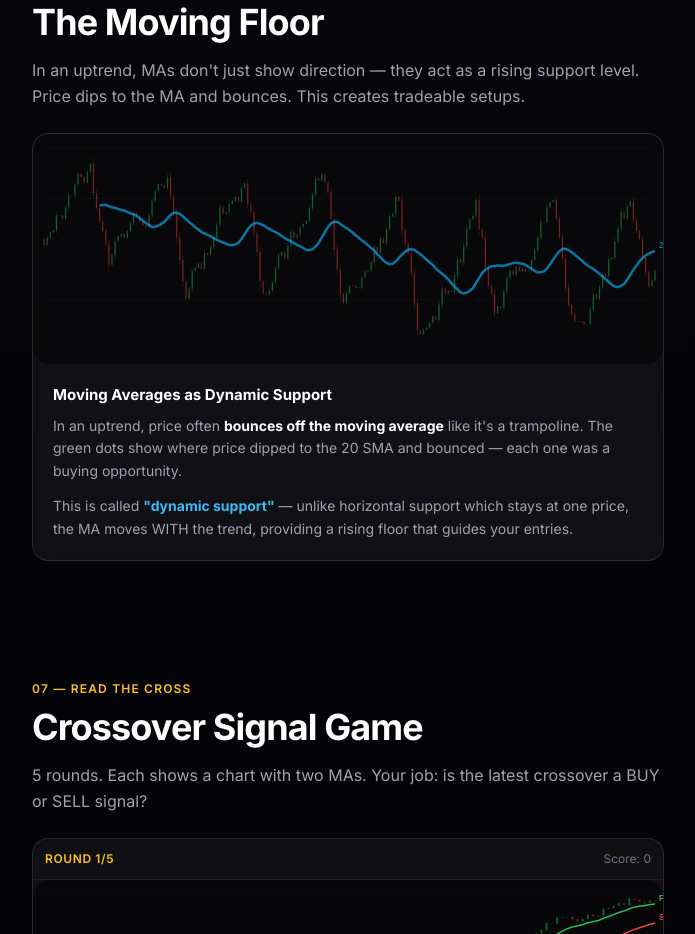
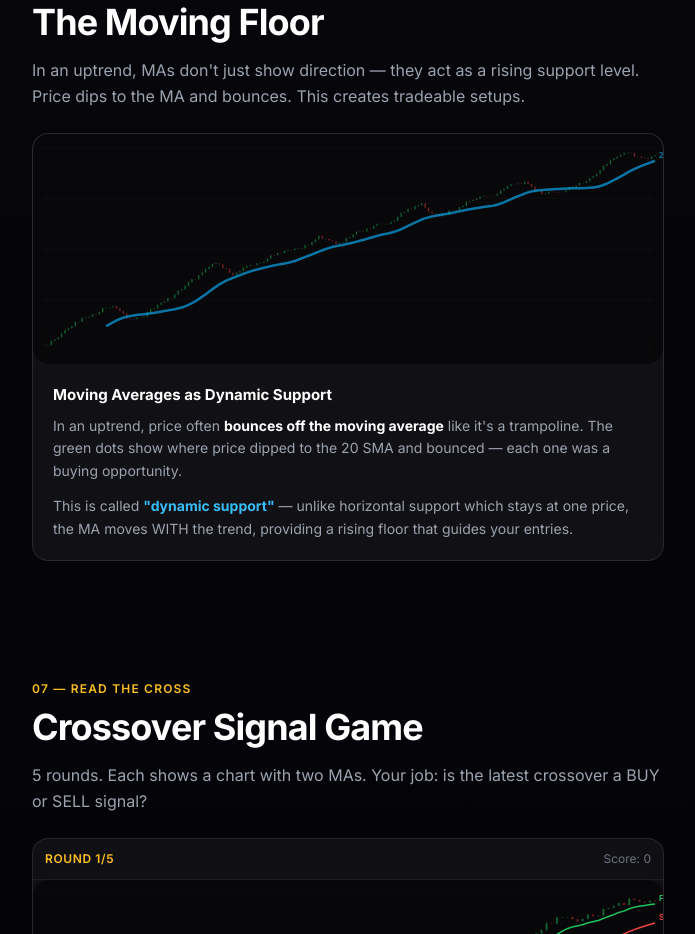
Before and after one commit to shezabs/interakktive-website, a Next.js app: page /academy/lesson/moving-averages in a window 1280 px wide. Shown: the part 4440-5374 px from the top of the page, without its empty margins (292-987 px from the left). Built offline with nearby package versions, Linux system fonts and the light colour scheme; no server answers.

Commit message:
fix: Dynamic support v3 - strong uptrend with gentle pullbacks that bounce off 20 SMA

```diff
--- a/app/academy/lesson/moving-averages/page.tsx
+++ b/app/academy/lesson/moving-averages/page.tsx
@@ -67,17 +67,18 @@ function generateCrossPrices(): number[] {
   return p;
 }
 const crossPrices = generateCrossPrices();
-// Generate uptrend with deep pullbacks that visibly touch the MA
+// Generate a clear uptrend where price periodically dips TO the MA then bounces
 function generateBouncePrices(): number[] {
-  const rand = seededRandom(88);
-  const p: number[] = [60];
-  for (let i = 1; i < 200; i++) {
-    const noise = (rand() - 0.5) * 1.5;
-    // Strong uptrend with deep pullbacks every ~25 candles
-    const cycle = i % 25;
-    let move = 0.35; // uptrend bias
-    if (cycle >= 17 && cycle <= 22) move = -1.2; // sharp pullback
-    if (cycle === 23) move = 0.1; // bottom
+  const rand = seededRandom(123);
+  const p: number[] = [50];
+  for (let i = 1; i < 180; i++) {
+    const noise = (rand() - 0.5) * 1;
+    // Strong base uptrend
+    let move = 0.4;
+    // Create gentle pullbacks every ~30 candles (only 4-5 candles of mild dip)
+    const cycle = i % 30;
+    if (cycle >= 22 && cycle <= 26) move = -0.5; // mild pullback
+    if (cycle === 27) move = 0.2; // recovery starts
     p.push(p[i - 1] + noise + move);
   }
   return p;
@@ -458,7 +459,7 @@ function DynamicSupportDemo() {
     ctx.fillStyle = 'rgba(0,0,0,0.3)'; ctx.fillRect(0, 0, W, H);
     renderChart(ctx, W, H, prices, [
       { data: sma20, color: 'rgba(14,165,233,0.7)', width: 2.5, label: '20 SMA' },
-    ], { showBounceDots: [{ ma: sma20, tolerance: 3, color: 'rgba(34,197,94,0.8)' }] });
+    ], { showBounceDots: [{ ma: sma20, tolerance: 4, color: 'rgba(34,197,94,0.8)' }] });
   }, [prices, sma20]);
 
   return (
```
Also changed, not shown: 1 other file (tests, documents, lock files or other folders).
